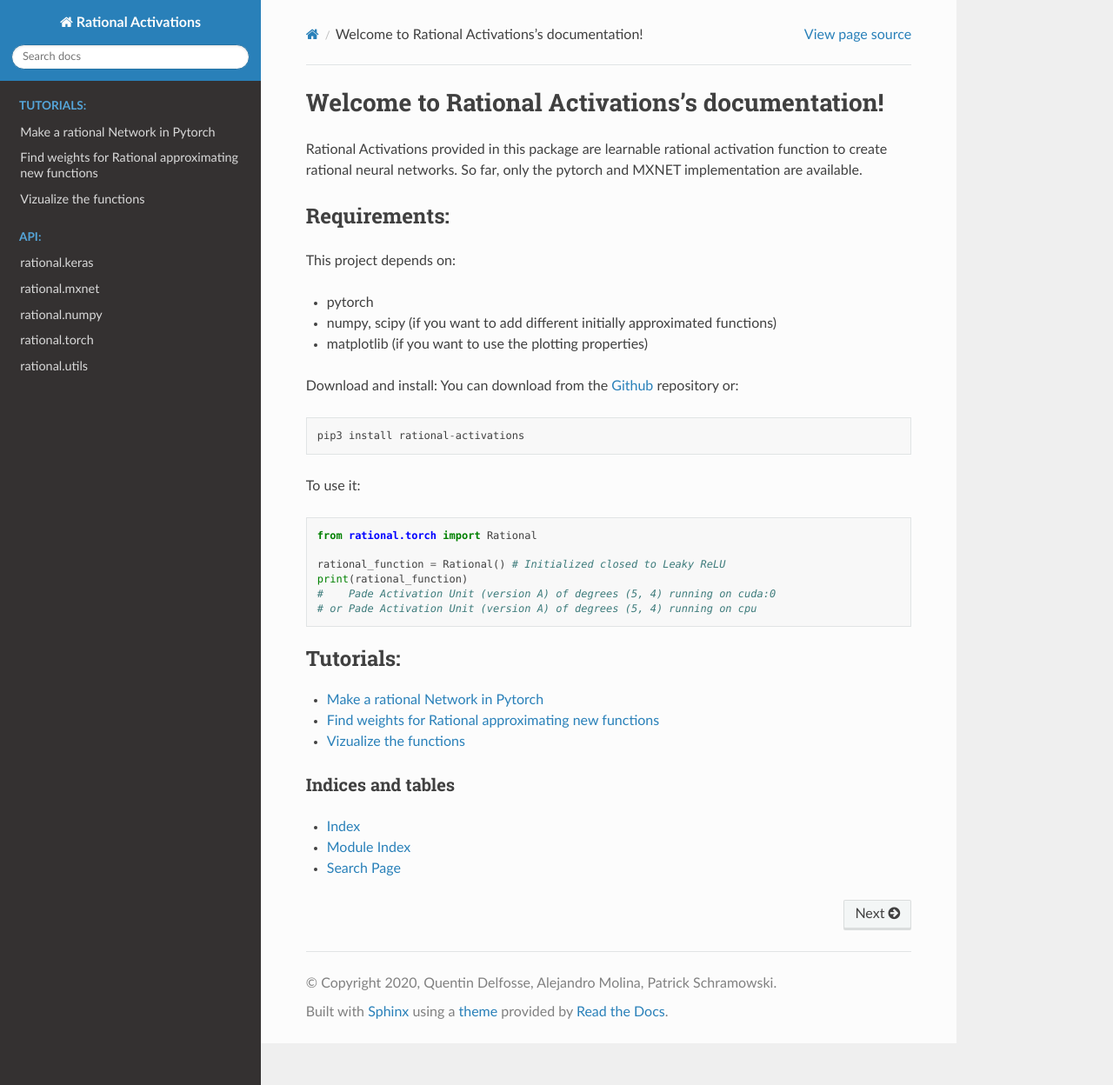
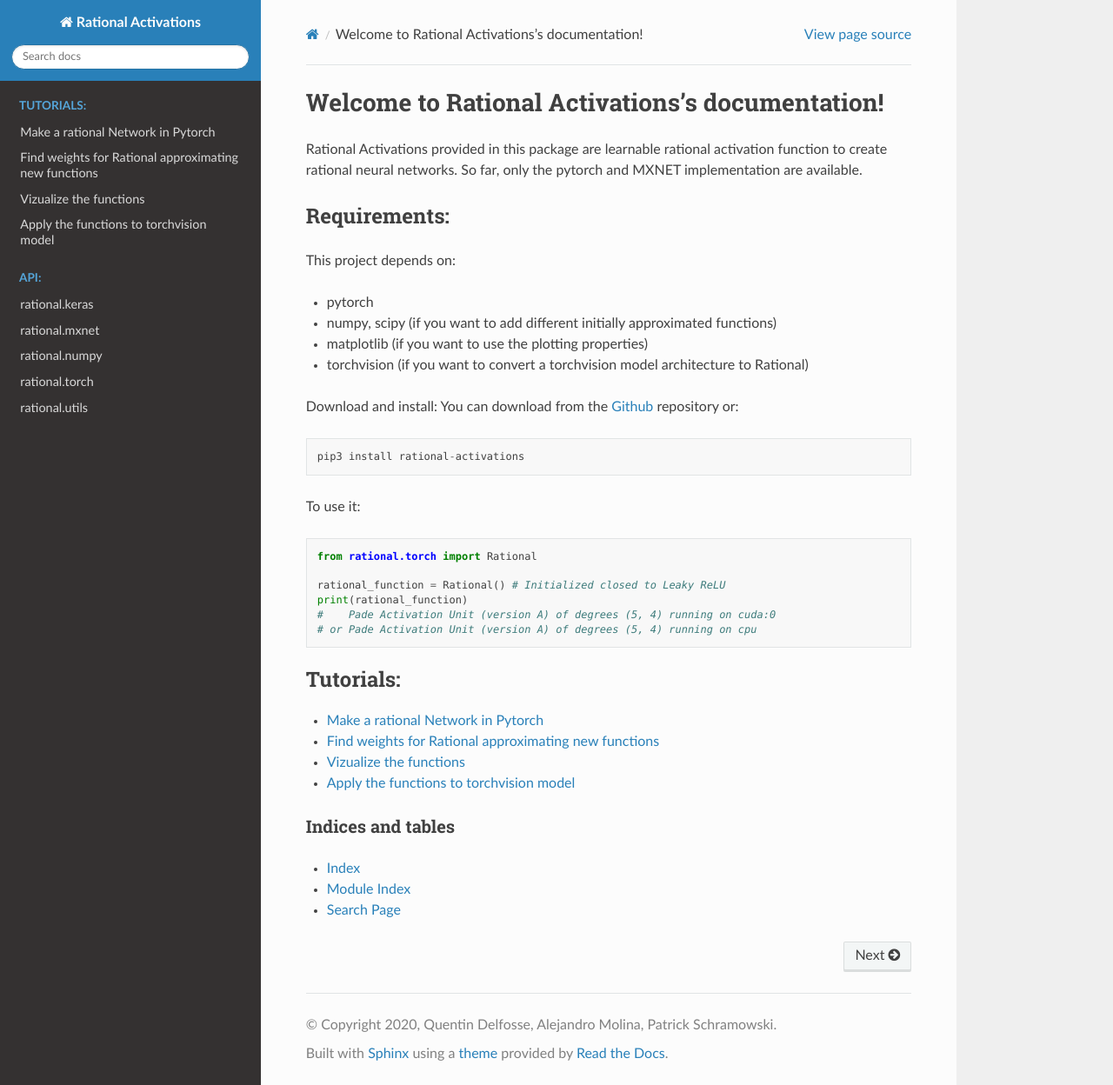
Before and after one commit to ml-research/rational_activations, a Sphinx documentation site: the page built from docs/source/index.rst, in a window 1280 px wide and 1248 px high. Shown: the whole window at 87% size. Built offline with Sphinx 7.4.7 and the Read the Docs theme 2.0.0, drawn with Linux system fonts in a browser that asks for light colours.

Commit message:
add short tutorial on network conversion from pytorch torchvision;

```diff
--- a/docs/source/index.rst
+++ b/docs/source/index.rst
@@ -15,6 +15,7 @@
 - pytorch
 - numpy, scipy (if you want to add different initially approximated functions)
 - matplotlib (if you want to use the plotting properties)
+- torchvision (if you want to convert a torchvision model architecture to Rational)
 
 Download and install:
 You can download from the
--- /dev/null
+++ b/docs/source/tutorials/code/convert_network.py
@@ -0,0 +1,7 @@
+import torchvision
+
+device = 'cuda:0'
+vgg16 = torchvision.models.vgg16(pretrained=False).cuda(device)
+
+from rational.utils.convert_network import convert_pytorch_model_to_rational
+model = convert_pytorch_model_to_rational(vgg16, rational_cuda=True)
```
Also changed, not shown: docs/source/tutorials/tutorials.3_convert_network.rst (added, +21 -0 lines).
